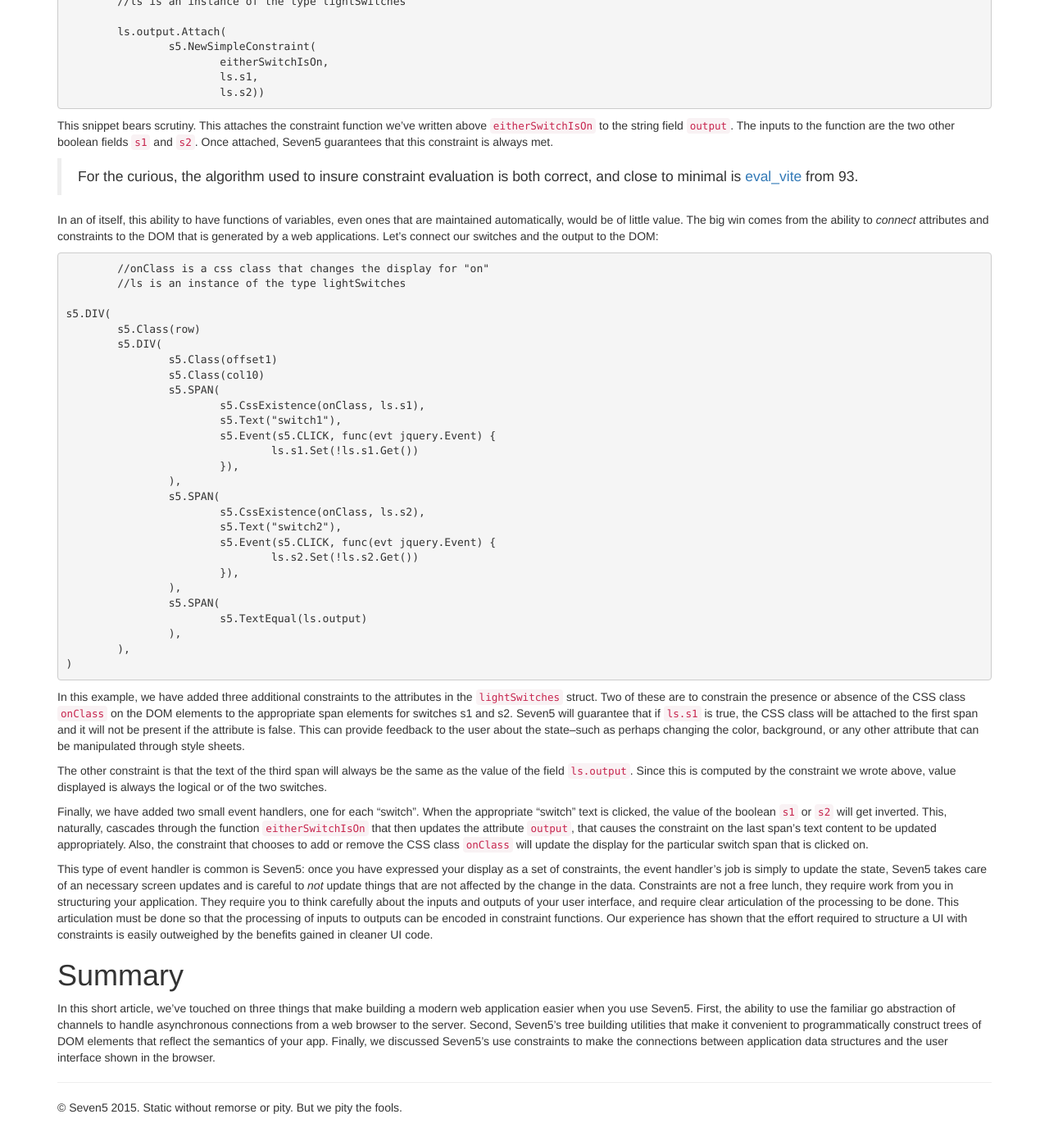
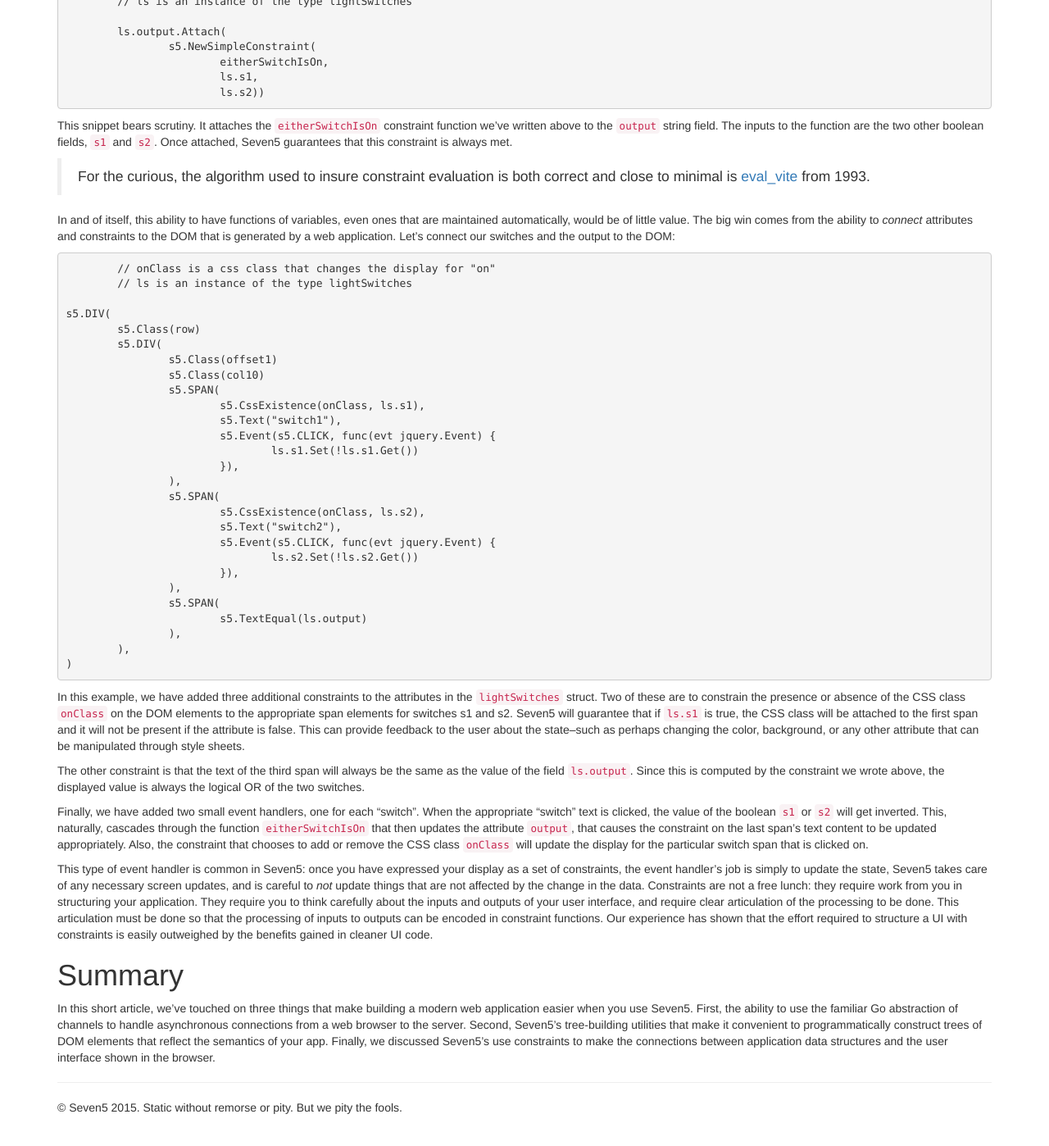
Before and after one commit to seven5/seven5.github.io, a Jekyll site: the page built from art-summ.md, in a window 1280 px wide and 1400 px high, scrolled down 3192 px. Shown: the whole window at 82% size. Built offline with Jekyll 4.4.1, drawn with Linux system fonts in a browser that asks for light colours; some of the changed text lies outside the part shown.

Commit message:
Fixes to index, summary, godep and heroku text.

```diff
--- a/art-summ.md
+++ b/art-summ.md
@@ -6,9 +6,9 @@ layout: article
 # Key Elements Of Seven5
 
 Seven5 is a toolkit for constructing modern web applications.  Applications
-written against Seven5 are written go---_entirely_ in go.  Seven5 provides
+written against Seven5 are written in Go---_entirely_ in Go.  Seven5 provides
 facilities for developing both the server and client portion of a web
-application as well as for exchanging go data structures between them.
+application as well as for exchanging Go data structures between them.
 
 This article is intended to provide a light overview of the key ideas of
 [Seven5](http://github.com/seven5/seven5).  More detail, including a fairly
@@ -43,7 +42,7 @@ We have referred to modern web applications previously.  To be more precise, we
 mean applications which do *not* generate web content on the server but rather
 supply an API for clients--including a web browser--to obtain content from.  The
 returned content is then formatted for display.  The "server side" of a Seven5
-app has two basic tasks: Respond to requests for static, unchanging files and
+app has two basic tasks: respond to requests for static, unchanging files and
 respond to an API of the developer's choice.  Seven5 expects that API to be
 [RESTful](http://en.wikipedia.org/wiki/Representational_state_transfer), although
 this is not  because REST is the best possible choice, but rather because REST is
@@ -74,10 +73,10 @@ func (p myPage) getPaymentMethods() {
 {% endhighlight %}
 
 Two conventions about Seven5 can be seen in this example.  First, Seven5 is
-imported into a go program as `s5`.  For the server side of an application
+imported into a Go program as `s5`.  For the server side of an application
 this corresponds to `github.com/seven5/seven5` but for a client program, as
 above, this corresponds to the package `github.com/seven5/seven5/client`.
-Second, the type being exchanged `PaymentMethod` is part of a package called
+Second, the `PaymentMethod` type being exchanged is part of a package called
 "wire".  Wire types are those that are exchanged between the client and server.
 A package that includes wire types is compiled _by both the client and server_
 since it refers to the structures being exchanged between them.  There is no
@@ -104,9 +103,9 @@ Ajax call.  Seven5 provides a tree-building library for generating
 be attached to a page.
 
 This is a trivial example of a code snippet that builds a small DOM tree.
-This tree has a `div` HTML element with two children that also `div` elements.
-Each child `div` has a `span` element child, and the text to display in these
-`span` elements is a fixed string.
+This tree has a `div` HTML element with one child that is also a `div` element.
+The child has in turn two `span` child elements, and the text to display in
+these `span` elements is a fixed string.
 
 {% highlight go %}
 
@@ -202,7 +201,7 @@ s5.DIV(
 Seven5 uses a technique called "constraints" to make building the user interface
 of a web application easier.  A _constraint_ is simply a function that computes
 a result.  The values that a constraint operates on--its parameters--and
-produces are called _attributes_.   These correspond directly to go's
+produces are called _attributes_.   These correspond directly to Go's
 functions and variables.
 
 Let's define a structure that has a few attributes so we can see how this will
@@ -218,7 +217,7 @@ type lightSwitches struct {
 {% endhighlight  %}
 
 This structure definition uses `s5.BooleanAttribute` and `s5.StringAttribute`
-instead of go's builtin `bool` and `string` because Seven5 does some extra
+instead of Go's builtin `bool` and `string` because Seven5 does some extra
 bookkeeping around each attribute.  Let's define a constraint, which is
 just a function:
 
@@ -242,7 +241,7 @@ represent the _value_ of an attribute.
 Let's attach the constraint now:
 
 {% highlight go %}
-	//ls is an instance of the type lightSwitches
+	// ls is an instance of the type lightSwitches
 
 	ls.output.Attach(
 		s5.NewSimpleConstraint(
@@ -252,25 +251,25 @@ Let's attach the constraint now:
 
 {% endhighlight  %}
 
-This snippet bears scrutiny.  This attaches the constraint function we've written
-above `eitherSwitchIsOn` to the string field `output`.  The inputs to the
-function are the two other boolean fields `s1` and `s2`.  Once attached,
+This snippet bears scrutiny.  It attaches the `eitherSwitchIsOn` constraint
+function we've written above to the `output` string field.  The inputs to the
+function are the two other boolean fields, `s1` and `s2`.  Once attached,
 Seven5 guarantees that this constraint is always met.
 
 > For the curious, the algorithm used to insure constraint evaluation is
-> both correct, and close to minimal is [eval_vite](ftp://ftp.cc.gatech.edu/pub/gvu/tr/1993/93-15.pdf) from 93.
+> both correct and close to minimal is
+> [eval_vite](ftp://ftp.cc.gatech.edu/pub/gvu/tr/1993/93-15.pdf) from 1993.
 
-In an of itself, this ability to have functions of variables, even ones that are
+In and of itself, this ability to have functions of variables, even ones that are
 maintained automatically, would be of little value.  The big win comes from
 the ability to *connect* attributes and constraints to the DOM that is
-generated by a web applications.  Let's connect our switches and the output
+generated by a web application.  Let's connect our switches and the output
 to the DOM:
-
 
 {% highlight go %}
 
-	//onClass is a css class that changes the display for "on"
-	//ls is an instance of the type lightSwitches
+	// onClass is a css class that changes the display for "on"
+	// ls is an instance of the type lightSwitches
 
 s5.DIV(
 	s5.Class(row)
@@ -297,7 +296,6 @@ s5.DIV(
 	),
 )
 
-
 {% endhighlight  %}
 
 In this example, we have added three additional constraints to the attributes
@@ -311,8 +309,8 @@ attribute that can be manipulated through style sheets.
 
 The other constraint is that the text of the third span will always be the
 same as the value of the field `ls.output`.   Since this is computed by
-the constraint we wrote above, value displayed is always the logical
-or of the two switches.
+the constraint we wrote above, the displayed value is always the logical
+OR of the two switches.
 
 Finally, we have added two small event handlers, one for each "switch".  When
 the appropriate "switch" text is clicked, the value of the boolean `s1` or
@@ -322,11 +320,11 @@ causes the constraint on the last span's text content to be updated appropriatel
 Also, the constraint that chooses to add or remove the CSS class `onClass` will
 update the display for the particular switch span that is clicked on.
 
-This type of event  handler is common is Seven5: once you have expressed your
+This type of event handler is common in Seven5: once you have expressed your
 display as a set of constraints, the event handler's job is simply to update
-the state, Seven5 takes care of an necessary screen updates and is careful to
+the state, Seven5 takes care of any necessary screen updates, and is careful to
 _not_ update things that are not affected by the change in the data.
-Constraints are not a free lunch, they require work from you
+Constraints are not a free lunch: they require work from you
 in structuring your application.  They require you to think
 carefully about the inputs and outputs of your user interface, and
 require clear articulation of the processing to be done.
@@ -339,9 +337,9 @@ easily outweighed by the benefits gained in cleaner UI code.
 
 In this short article, we've touched on three things that make building a
 modern web application easier when you use Seven5. First, the ability to
-use the familiar go abstraction of channels to handle asynchronous
-connections from a web browser to the server.  Second, Seven5's tree
-building utilities that make it convenient to programmatically construct
+use the familiar Go abstraction of channels to handle asynchronous
+connections from a web browser to the server.  Second, Seven5's tree-building
+utilities that make it convenient to programmatically construct
 trees of DOM elements that reflect the semantics of your app.  Finally,
 we discussed Seven5's use constraints to make the connections between
 application data structures and the user interface shown in the browser.
```
Also changed, not shown: other parts of art-summ.md (+5 -6 lines), godep.md (+7 -8 lines), heroku.md (+26 -25 lines), index.md (+19 -12 lines).
